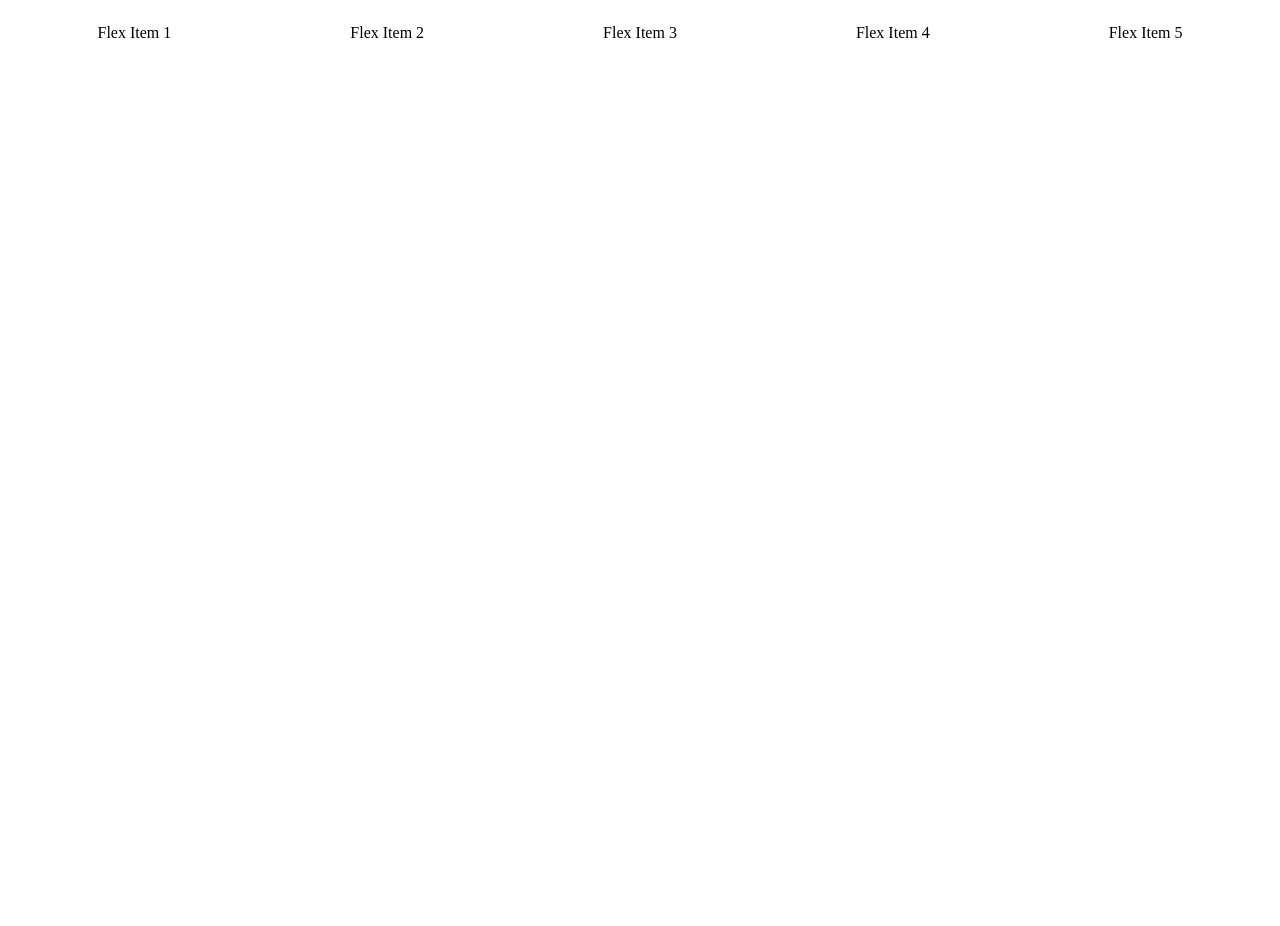
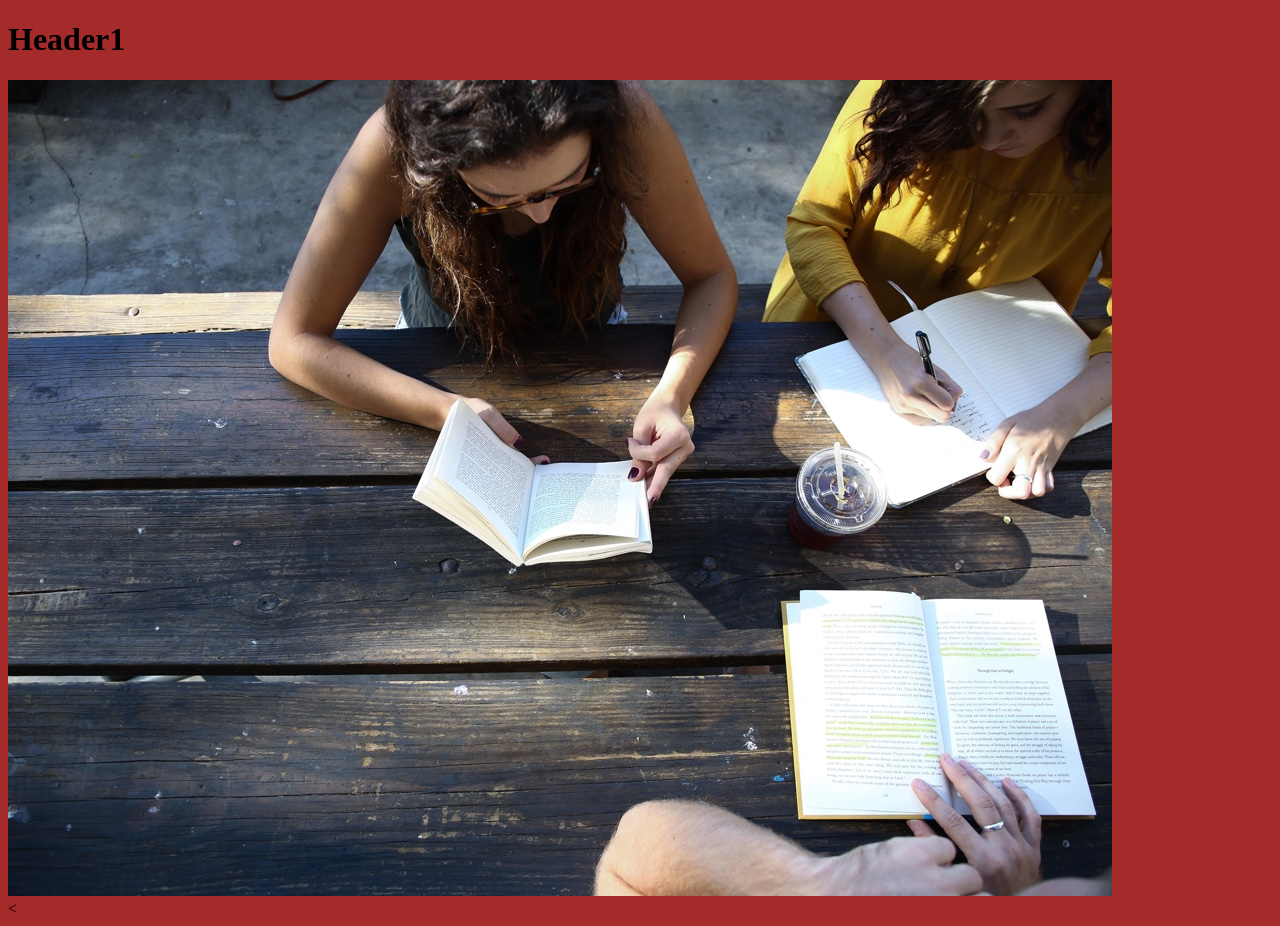
Before and after one commit to Peachtaco/colmaracademy_mockpage, a plain HTML site: page index.html in a window 1280 px wide. Before the commit the page ends 800 px from the top, so only its background shows below. Drawn offline with Linux system fonts and the light colour scheme.

Commit message:
mock website

```diff
--- a/index.html
+++ b/index.html
@@ -1,9 +1,27 @@
 <!DOCTYPE html>
 <html>
 <head>
-    <link rel="stylesheet" href="resources/css/style.css"
+    <link rel="stylesheet" href="resources/css/style.css">
 </head>
 <body>
+<header>
+    <div>
+        <h1>Header1</h1>
+    </div>
+</header>
+<div id="main">
+    <div class="main-window">
+        <div class="image-container">
+            <img src="resources/images/banner.jpg">
+        </div>
+        <
+    </div>
+</div>
+
+
+
+<!--
+<div id="main">
     <div id="main-content">
         <div class="flexitem">
             <p>Flex Item 1</p>
@@ -20,7 +38,43 @@
         <div class="flexitem">
             <p>Flex Item 5</p>
         </div>
+        <div class="flexitem">
+            <p>Flex Item 1</p>
         </div>
+        <div class="flexitem">
+            <p>Flex Item 2</p>
+        </div>
+        <div class="flexitem">
+            <p>Flex Item 3</p>
+        </div>
+        <div class="flexitem">
+            <p>Flex Item 4</p>
+        </div>
+        <div class="flexitem">
+            <p>Flex Item 5</p>
+        </div>
+
+    </div>
+    <div id="sidebar">
+        <div class="flexitem">
+            <p>Flex Item 1</p>
+        </div>
+        <div class="flexitem">
+            <p>Flex Item 2</p>
+        </div>
+        <div class="flexitem">
+            <p>Flex Item 3</p>
+        </div>
+        <div class="flexitem">
+            <p>Flex Item 4</p>
+        </div>
+        <div class="flexitem">
+            <p>Flex Item 5</p>
+        </div>
+    </div>
+</div>
+
+-->
 
 </body>
 </html>
--- a/resources/css/style.css
+++ b/resources/css/style.css
@@ -1,4 +1,41 @@
+
+html {
+    background-color: brown;
+}
+
+
+
+
+
+
+
+
+
+/*
+#main {
+    display: flex;
+
+}
 #main-content {
     display: flex;
-    justify-content: space-around;
+    justify-content: space-between;
+    background-color: blue;
+    flex-wrap: wrap;
+    align-items: center;
+    flex: 2 0 auto;
+    max-width: 70%;
+
 }
+#sidebar {
+    display: flex;
+    flex-direction: column;
+    flex: 2 1 auto;
+}
+
+.flexitem {
+    background-color: aquamarine;
+    margin: 1rem;
+    padding: 10px;
+}
+
+*/
```
Lines whose indentation alone changed are shown as unchanged.
